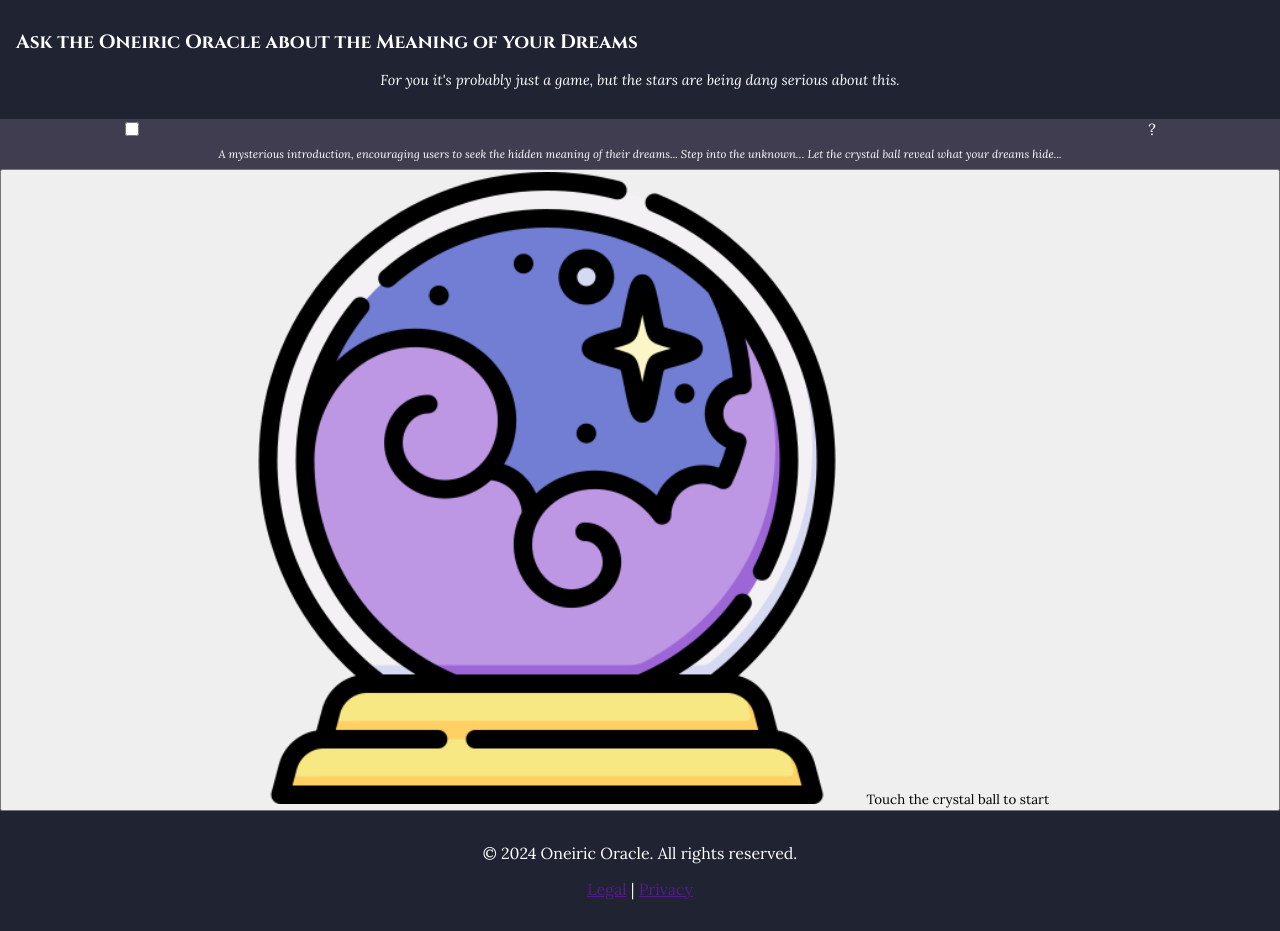
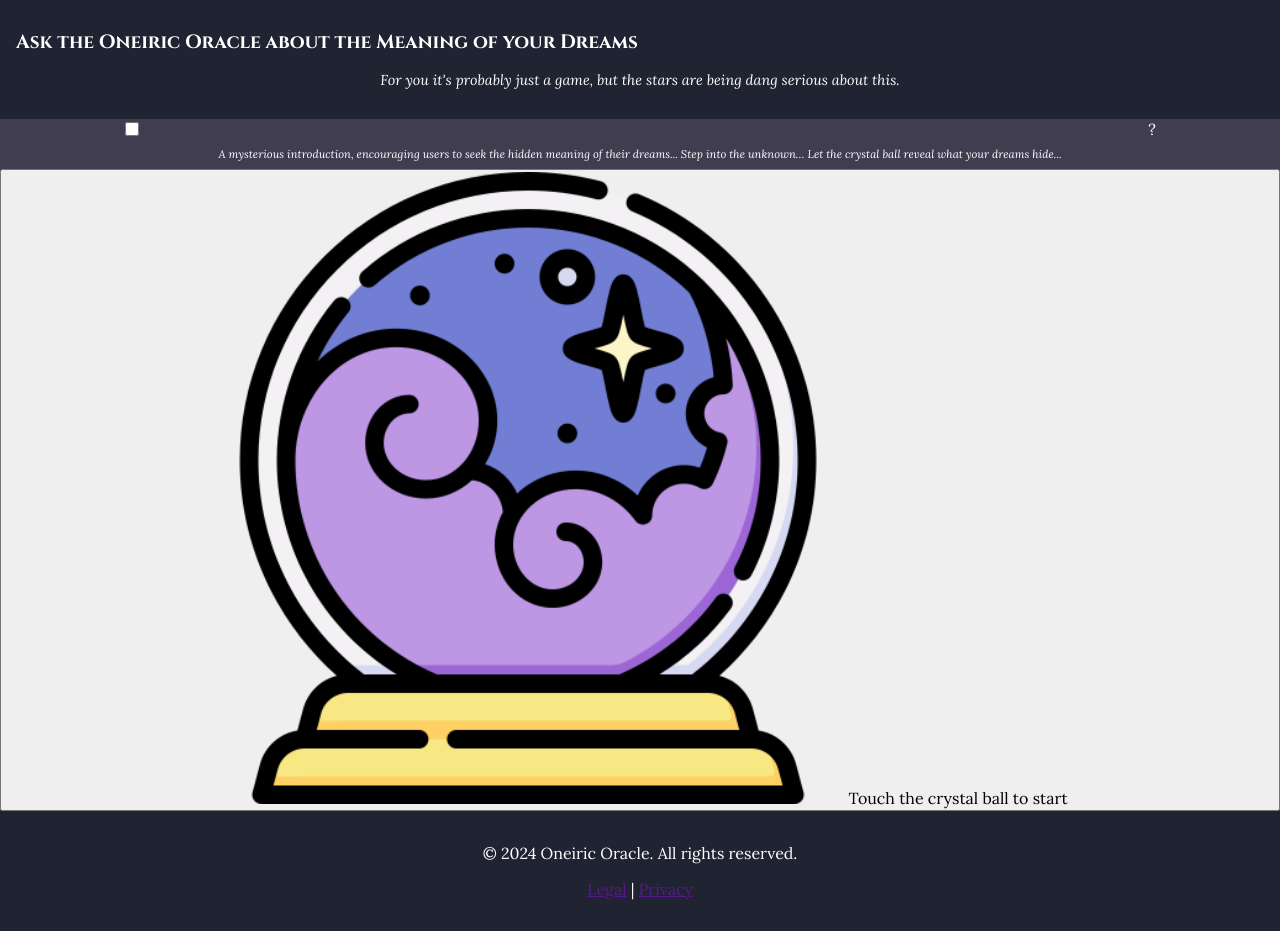
Before and after one commit to nathiedeheyl/oneiric-oracle, a plain HTML site: page archive.html in a window 1280 px wide. Drawn offline with Linux system fonts and the light colour scheme.

Commit message:
style: adjust button font-size for mobiles and bigger screens

```diff
--- a/assets/css/style.css
+++ b/assets/css/style.css
@@ -17,7 +17,6 @@ body {
     padding: 0;
     width: 100vw;
     height: 100vh;
-    /* English violet from palette */
     background-color: #413D51;
     color: white;
 }
@@ -29,6 +28,10 @@ h2 {
     font-size: 1.2rem;
     text-align: justify;
     margin-bottom: 1rem;
+}
+
+button {
+    font-size: 0.9rem;
 }
 
 /* Header */
@@ -219,6 +222,10 @@ footer {
 /* Media query: tablet and larger (768px and up) */
 @media screen and (min-width: 768px) {
 
+    button {
+        font-size: 1rem;
+    }
+
     #info-icon {
         width: 45%;
     }
```
